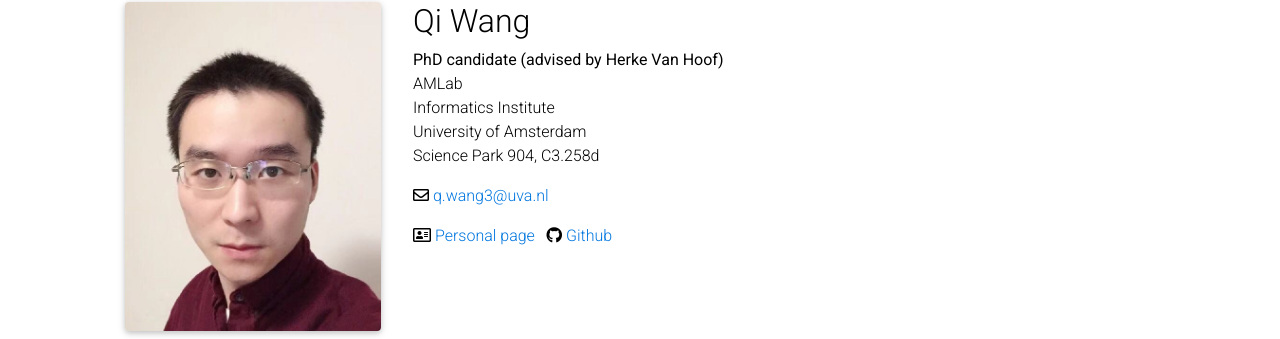
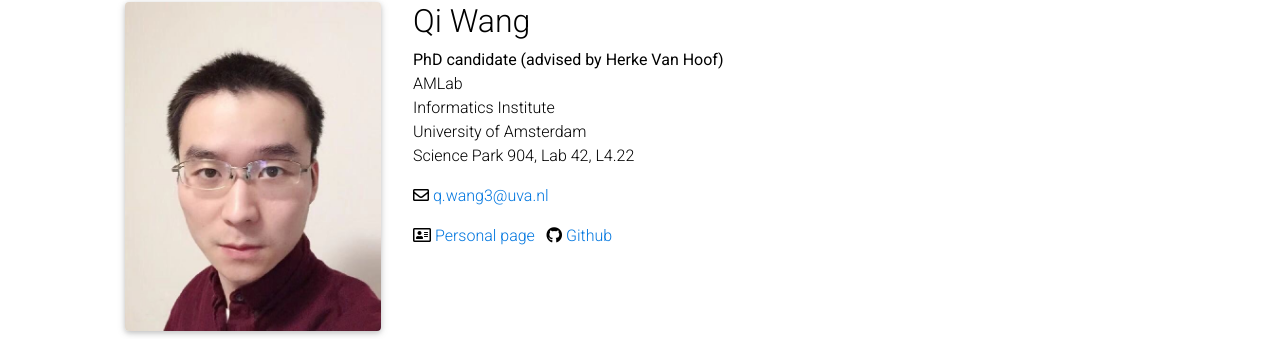
Before and after one commit to AMLab-Amsterdam/AMLab-Amsterdam.github.io, a Jekyll site: the page built from _people/QiWang.md, in a window 1280 px wide. Shown: the part 102-441 px from the top of the page. Built offline with Jekyll 4.4.1, drawn with Linux system fonts in a browser that asks for light colours; comment, search, counter and statistics services are not loaded; a style sheet for code colours, icons or effects is not loaded.

Commit message:
Update QiWang.md

```diff
--- a/_people/QiWang.md
+++ b/_people/QiWang.md
@@ -4,7 +4,7 @@ first_name: Qi
 last_name: Wang
 role: PhD candidate
 email: q.wang3@uva.nl
-office: Science Park 904, C3.258d
+office: Science Park 904, Lab 42, L4.22
 lab: AMLab
 institute: Informatics Institute
 university: University of Amsterdam
```
